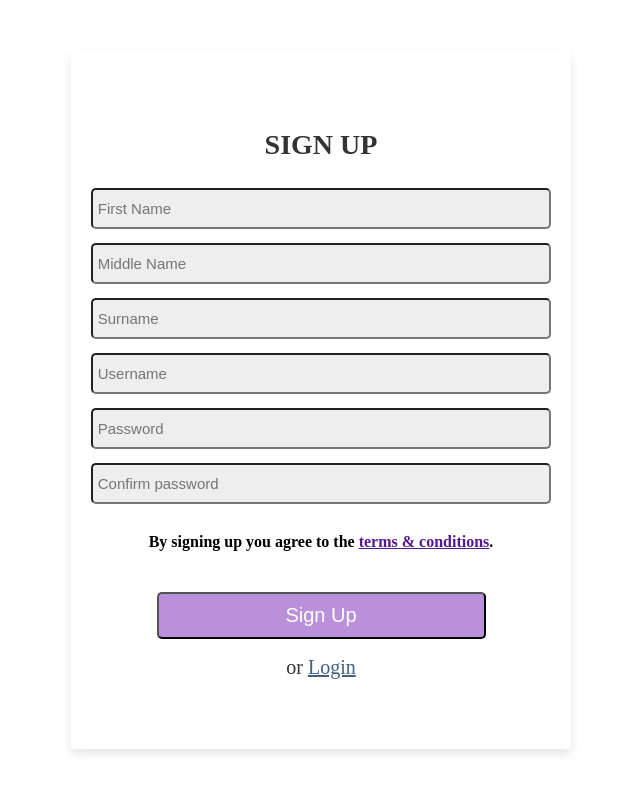
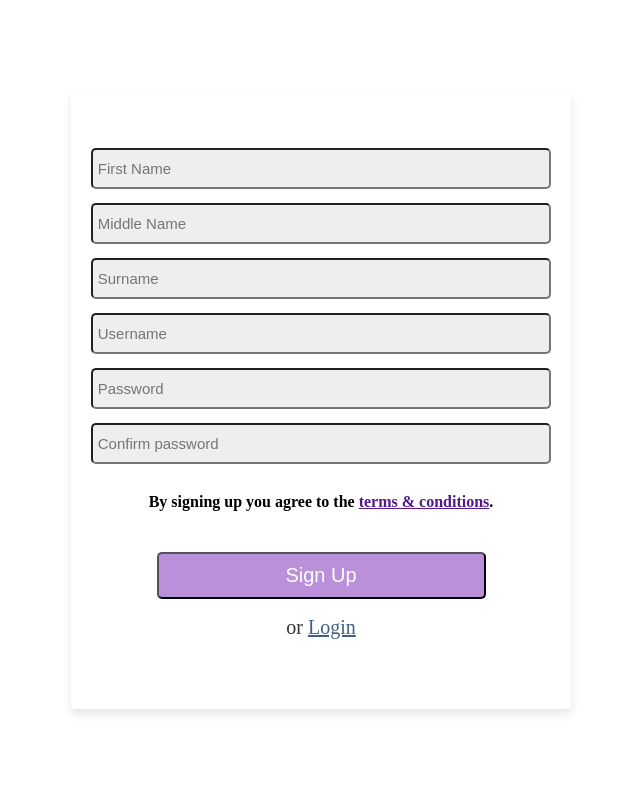
Before and after one commit to Vani0904/Team-Project-Inventory-System, a PHP site: page /register.php in a window 1280 px wide. Shown: the whole page, without its empty margins (319-959 px from the left). Run offline with PHP 8.4, Linux system fonts and the light colour scheme.

Commit message:
register test1

```diff
--- a/pages/register.php
+++ b/pages/register.php
@@ -53,7 +53,7 @@
     ?>
 
         <form class ="user-form" action="register.php" method="post">
-           <h3>Sign Up</h3>
+
 
            <input class="control" type="text" name="firstname" required placeholder="First Name" maxlength='30'>
            <input class="control" type="text" name="middlename" placeholder="Middle Name" maxlength='30'>
```
